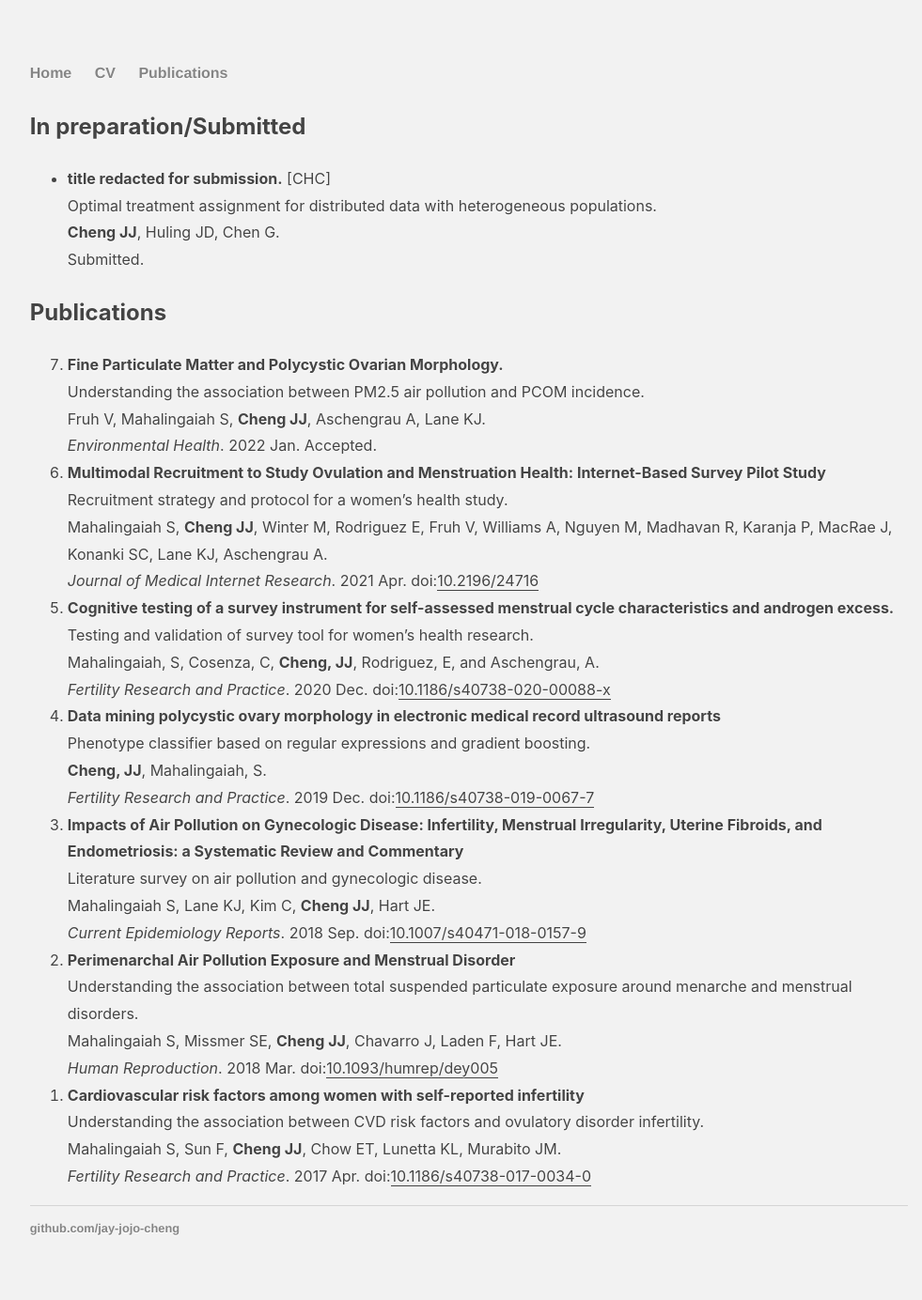
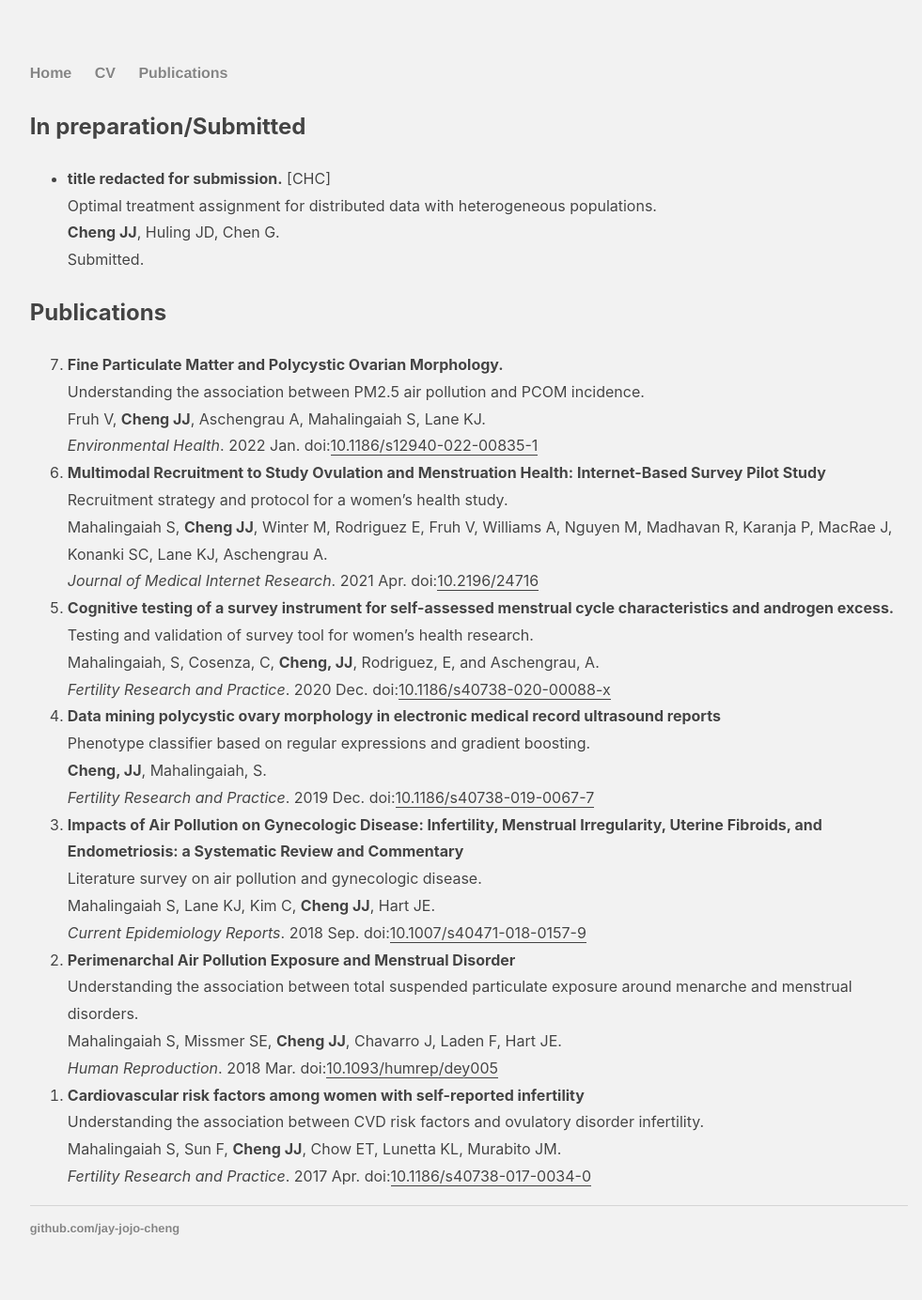
Before and after one commit to jay-jojo-cheng/jay-jojo-cheng.github.io, a Jekyll site: the page built from publications.md, in a window 1280 px wide. Shown: the whole page at 94% size, without its empty margins (141-1122 px from the left). Built offline with Jekyll 4.4.1, drawn with Linux system fonts in a browser that asks for light colours.

Commit message:
Update publications.md

```diff
--- a/publications.md
+++ b/publications.md
@@ -13,10 +13,11 @@ description: Jay Jojo Cheng's publications
 
 ## Publications
 
+
 1.  **Fine Particulate Matter and Polycystic Ovarian Morphology.** <br>
     Understanding the association between PM2.5 air pollution and PCOM incidence. <br>
-    Fruh V, Mahalingaiah S, **Cheng JJ**, Aschengrau A, Lane KJ. <br>
-    *Environmental Health*. 2022 Jan. Accepted.
+    Fruh V, **Cheng JJ**, Aschengrau A, Mahalingaiah S, Lane KJ. <br>
+    *Environmental Health*. 2022 Jan. doi:[10.1186/s12940-022-00835-1](https://doi.org/10.1186/s12940-022-00835-1)
 1.  **Multimodal Recruitment to Study Ovulation and Menstruation Health: Internet-Based Survey Pilot Study** <br>
     Recruitment strategy and protocol for a women's health study. <br>
     Mahalingaiah S, **Cheng JJ**, Winter M, Rodriguez E, Fruh V, Williams A, Nguyen M, Madhavan R, Karanja P, MacRae J, Konanki SC, Lane KJ, Aschengrau A. <br>
```
